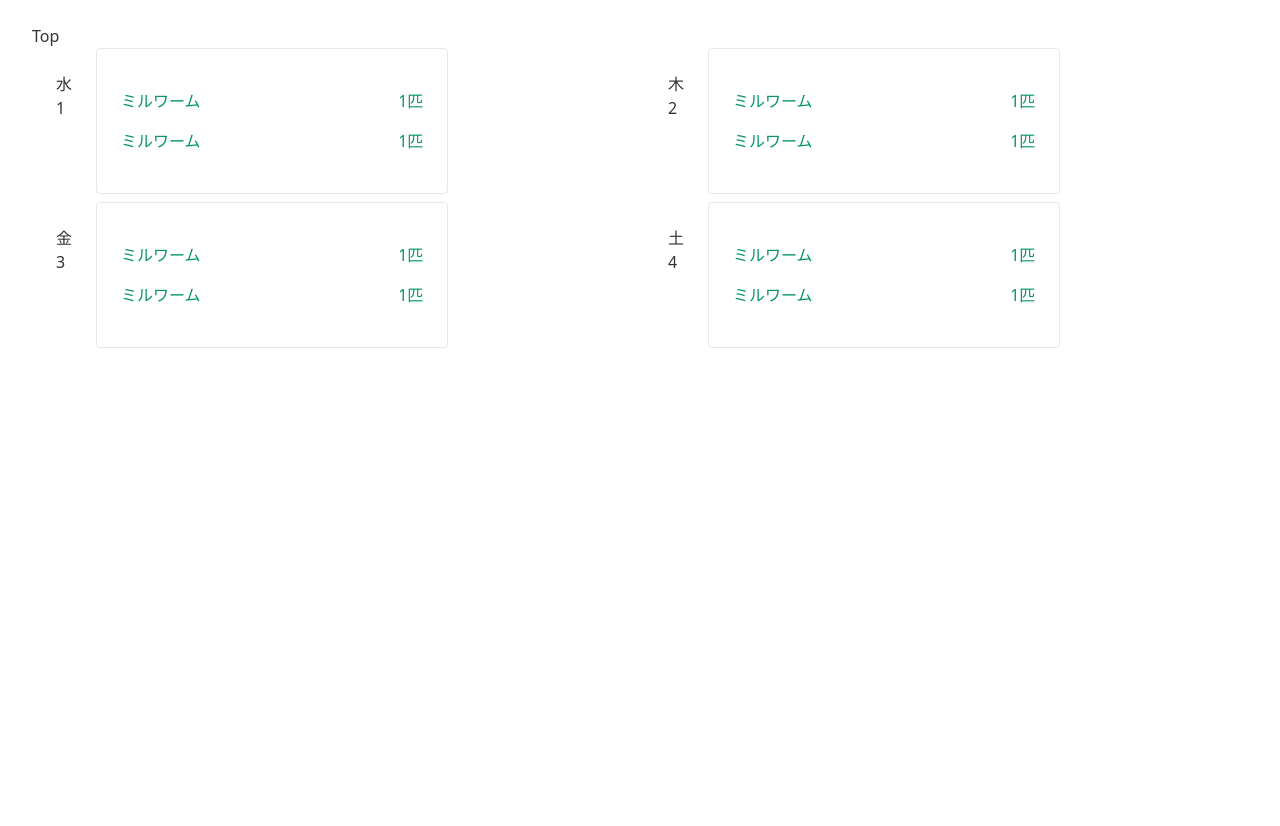
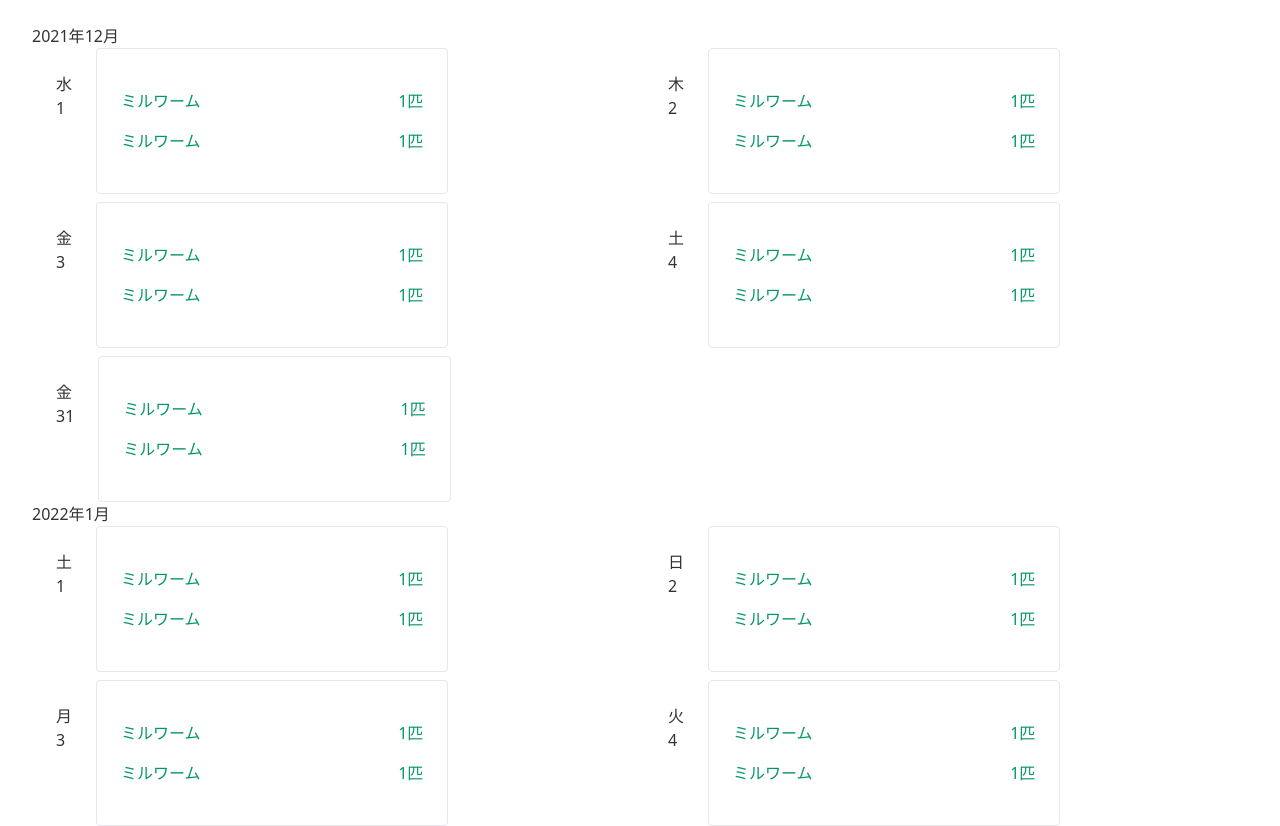
Before and after one commit to haton14/ohagi-dinner, a Svelte app: page / in a window 1280 px wide. Before the commit the page ends 800 px from the top, so only its background shows below. Built offline with nearby package versions, Linux system fonts and the light colour scheme.

Commit message:
年月表示Componet作成

```diff
--- /dev/null
+++ b/src/components/YearMonth.svelte
@@ -0,0 +1,6 @@
+<script lang="ts">
+    export let year: number;
+    export let month: number;
+  </script>
+
+  <h1>{year}年{month}月</h1>
--- a/src/pages/Records.svelte
+++ b/src/pages/Records.svelte
@@ -1,13 +1,22 @@
 <script lang="ts">
   import Record from "../components/Record.svelte";
+  import YearMonth from "../components/YearMonth.svelte";
 </script>
 
 <div>
-  <h1>Top</h1>
+  <YearMonth year={2021} month={12} />
   <div class="grid grid-cols-1 gap-2 lg:grid-cols-2">
     <Record year={2021} month={12} day={1} />
     <Record year={2021} month={12} day={2} />
     <Record year={2021} month={12} day={3} />
     <Record year={2021} month={12} day={4} />
+    <Record year={2021} month={12} day={31} />
+  </div>
+  <YearMonth year={2022} month={1} />
+  <div class="grid grid-cols-1 gap-2 lg:grid-cols-2">
+    <Record year={2022} month={1} day={1} />
+    <Record year={2022} month={1} day={2} />
+    <Record year={2022} month={1} day={3} />
+    <Record year={2022} month={1} day={4} />
   </div>
 </div>
```
